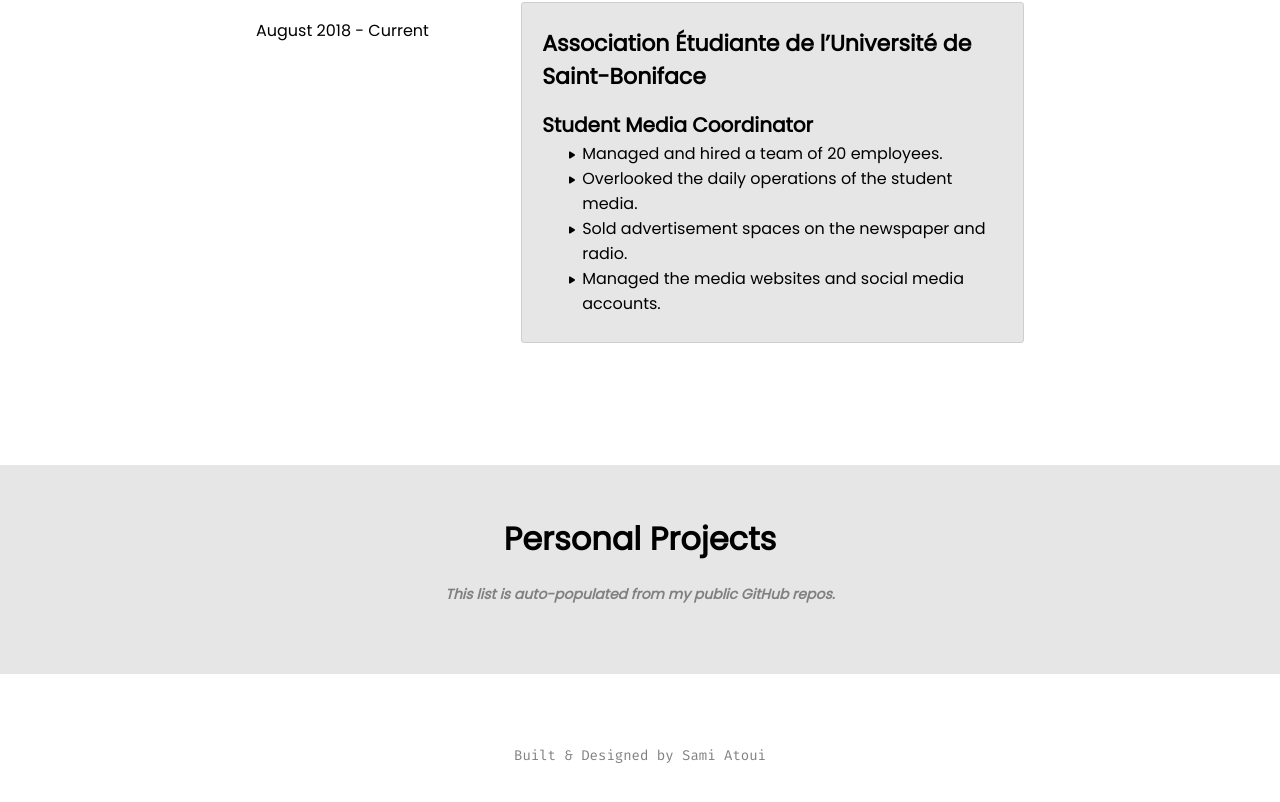
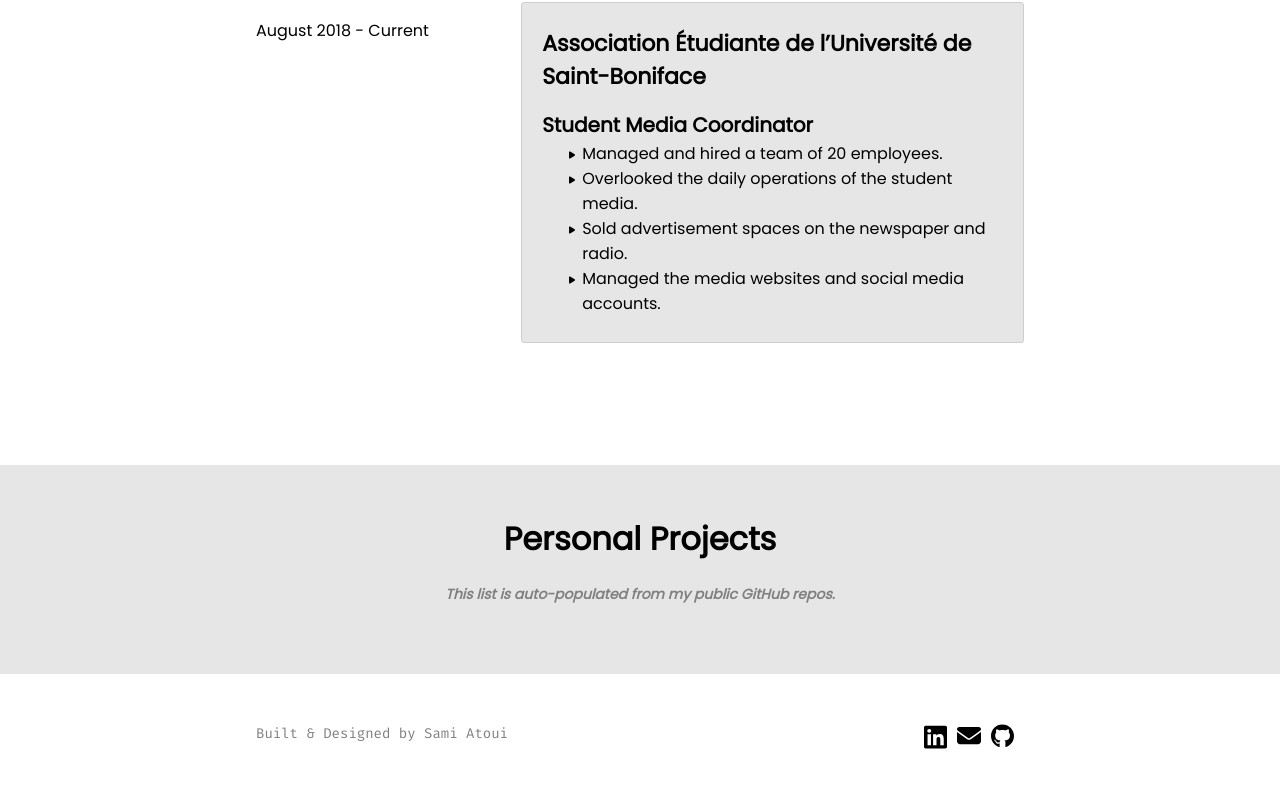
Before and after one commit to samiatoui/MyPortfolio, a React (Create React App) app: page / in a window 1280 px wide. Shown: the part 2595-3397 px from the top of the page. Built offline with nearby package versions, Linux system fonts and the light colour scheme; no server answers.

Commit message:
more changes

```diff
--- a/src/App.css
+++ b/src/App.css
@@ -66,7 +66,7 @@ body {
 
 .about-btn a:hover {
     background-color: var(--font-two);
-    color: var(--font-one);
+    color: white;
 
 }
 
@@ -204,33 +204,34 @@ body {
 
 .contact {
     display: flex;
+    width: 100px;
 }
 
 .contact-item {
     padding-right: 10px;
+    width: 25px;
 }
 
+.contact-item a{
+    color: black;
+}
 
 
 
 .footer {
     display: flex;
-    -webkit-box-pack: center;
-    justify-content: center;
-    -webkit-box-align: center;
-    align-items: center;
-    flex-direction: column;
     height: auto;
     min-height: 70px;
-    padding: 15px;
     text-align: center;
+    justify-content: space-between;
     font-family: var(--font-code);
     color: grey;
-    margin-top: 50px;
+    max-width: 60%;
+    margin: 0 auto;
+    padding-top: 50px;
 }
 
 .title-footer {
-    padding-bottom: 15px;
     font-size: 14px;
 }
 
```
